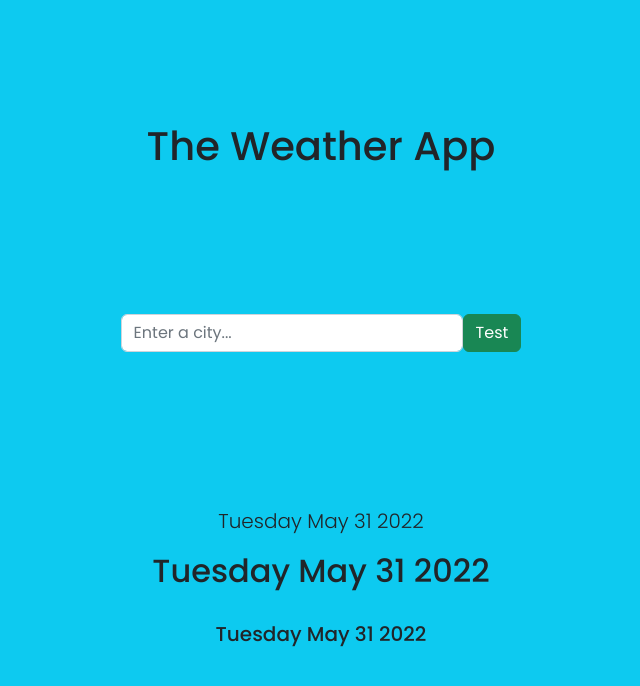
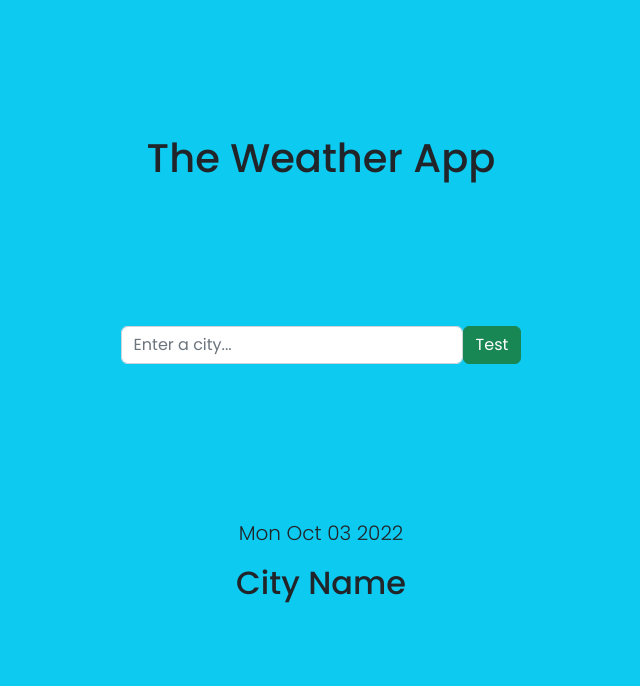
Before and after one commit to rileylitchfield/react-weather-app, a React (Create React App) app: page / in a window 1280 px wide. Shown: the top 686 px of the page, without its empty margins (319-959 px from the left). Built offline with nearby package versions, Linux system fonts and the light colour scheme; no server answers.

Commit message:
Added date, city and weather description

```diff
--- a/src/App.js
+++ b/src/App.js
@@ -9,7 +9,9 @@ class App extends React.Component {
     super(props);
     this.state = {
       data: null,
+      weatherDescription: '',
       loading: null,
+      city: 'City Name',
       date: new Date()
     };
     this.apiCall = this.apiCall.bind(this);
@@ -17,7 +19,7 @@ class App extends React.Component {
 
   // Fetch data from OpenWeatherAPI
   apiCall() {
-    fetch(`https://api.openweathermap.org/data/2.5/weather?q=houston&appid=1bc5008f210ae0aac20c8d13e30e378a&units=imperial`)
+    fetch(`https://api.openweathermap.org/data/2.5/weather?lat=50&lon=50&appid=1bc5008f210ae0aac20c8d13e30e378a&units=imperial`)
       .then((response) => {
         this.setState({
           loading: true
@@ -25,11 +27,13 @@ class App extends React.Component {
         return response.json();
       })
       .then((json) => {
-        console.log(json.main.temp);
+        console.log(json.weather['0']['description']);
         this.setState({
-          data: json.main.temp
+          data: json.main.temp,
+          city: json.name,
+          weatherDescription: json.weather['0']['description']
         }, () =>
-          console.log(this.state.date))
+          console.log(this.state.data))
       })
   }
 
@@ -42,7 +46,7 @@ class App extends React.Component {
       <div className="container-fluid bg-info vh-100 vw-100 d-flex flex-column align-items-center justify-content-center p-3">
         <Header />
         <Search />
-        <LocationDetails data={this.state.data} />
+        <LocationDetails data={this.state.data} date={this.state.date} city={this.state.city} description={this.state.weatherDescription} />
       </div>
     );
   }
--- a/src/Components/LocationDetails.js
+++ b/src/Components/LocationDetails.js
@@ -5,21 +5,30 @@ class Weather extends Component {
         super(props);
     }
     render() {
+        if (this.props.description !== '') {
+            const description = this.props.description.split(" ");
+
+            var descriptionUpper = description.map((word) => {
+                return word[0].toUpperCase() + word.substring(1);
+            }).join(" ");
+            console.log(descriptionUpper)
+        }
+
         return (
             <div>
                 <div className="row">
                     <div className="col-12">
-                        <p className="lead text-center">Tuesday May 31 2022</p>
+                        <p className="lead text-center">{this.props.date.toDateString()}</p>
                     </div>
                 </div>
                 <div className="row">
                     <div className="col-12">
-                        <h2 className="text-center">Tuesday May 31 2022</h2>
+                        <h2 className="text-center">{this.props.city}</h2>
                     </div>
                 </div>
                 <div className="row">
                     <div className="col-12">
-                        <h5 className="text-center p-4">Tuesday May 31 2022</h5>
+                        <h5 className="text-center p-4">{descriptionUpper}</h5>
                     </div>
                 </div>
             </div>
```
